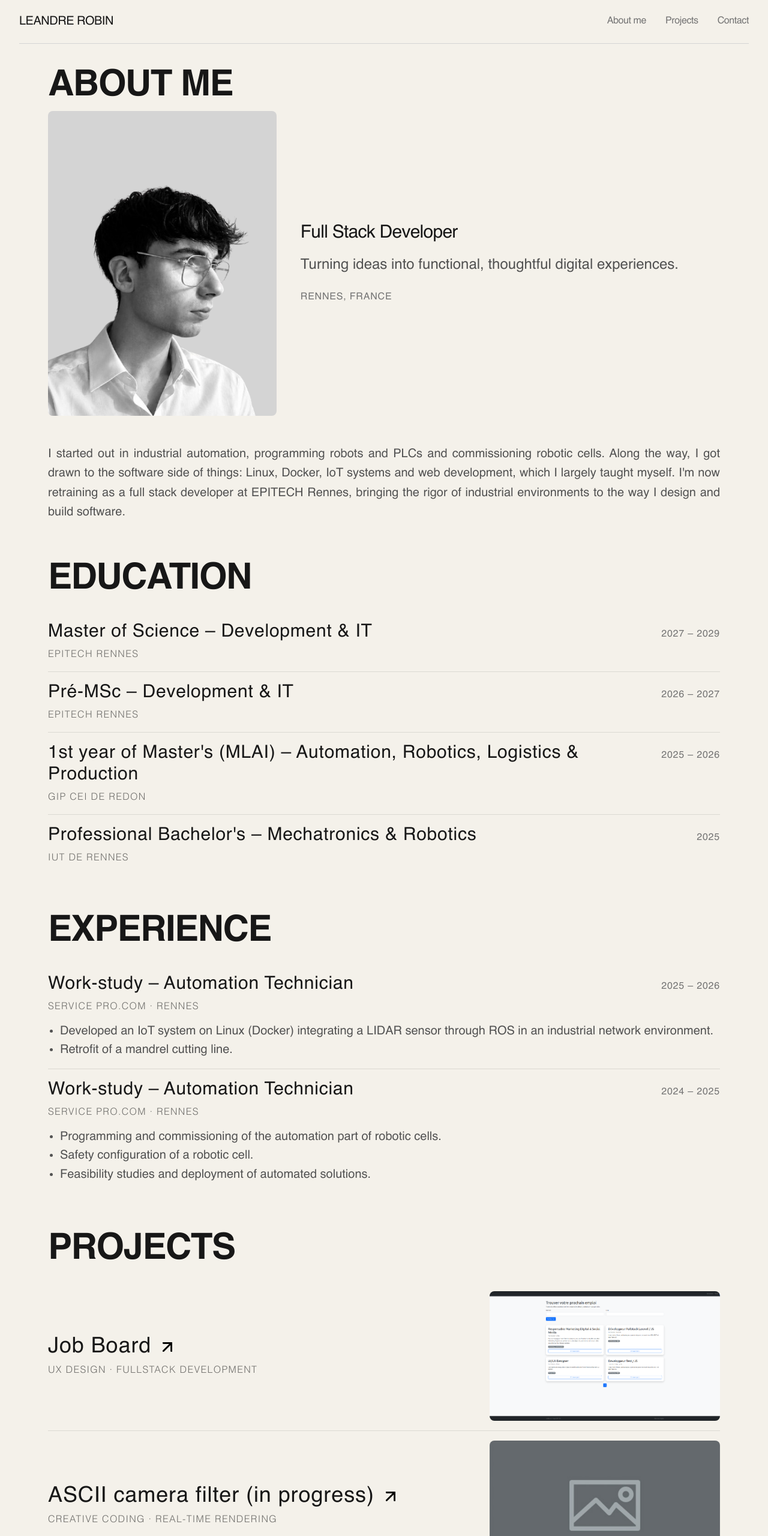
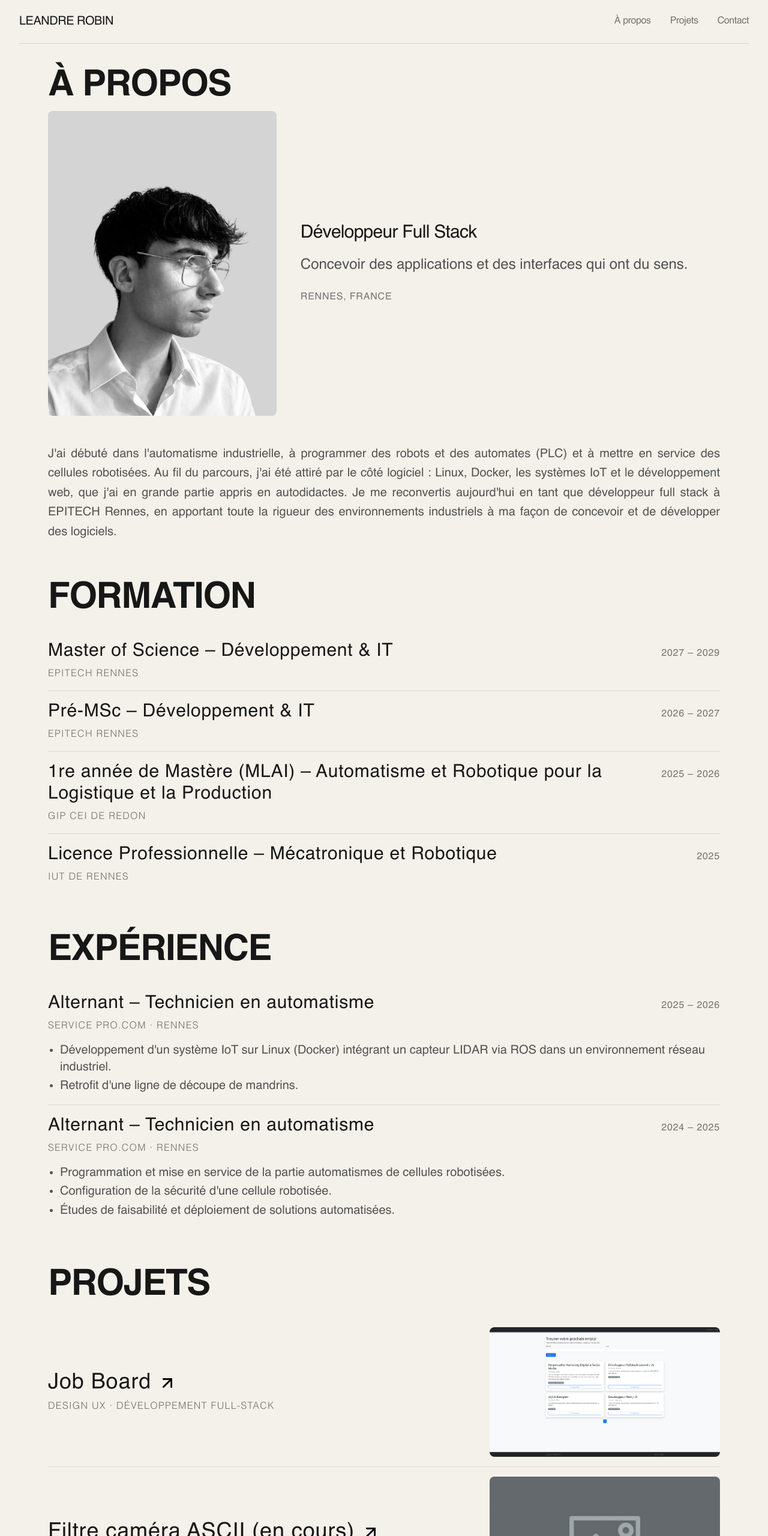
Before and after one commit to leandrerbn/my-portfolio, a website: page index.html in a window 1280 px wide. Shown: the top 2560 px of the page at 60% size. Drawn offline with Linux system fonts and the light colour scheme.

Commit message:
Traduction en français

```diff
--- a/index.html
+++ b/index.html
@@ -6,12 +6,7 @@
     <title>Leandre Robin</title>
     <link rel="icon" href="favicon/favicon.svg" type="image/svg+xml" />
     <link rel="icon" href="favicon/favicon.ico" sizes="48x48" />
-    <link
-      rel="icon"
-      href="favicon/favicon-32.png"
-      type="image/png"
-      sizes="32x32"
-    />
+    <link rel="icon" href="favicon/favicon-32.png" type="image/png" sizes="32x32" />
     <link rel="apple-touch-icon" href="favicon/apple-touch-icon.png" />
     <link rel="stylesheet" href="dist/output.css" />
     <script src="script.js" defer></script>
@@ -27,7 +22,7 @@
         <h2
           class="mb-3 text-3xl leading-none font-semibold tracking-tight text-neutral-900 uppercase md:text-5xl lg:text-6xl"
         >
-          About me
+          À propos
         </h2>
 
         <!-- Portrait + texte -->
@@ -36,43 +31,26 @@
           <div
             class="relative aspect-[3/4] w-[48%] shrink-0 overflow-hidden rounded-lg bg-neutral-300 md:w-[40%] lg:w-[34%]"
           >
-            <img
-              src="assets/images/photo-profil.png"
-              alt="Photo de portrait"
-              class="h-full w-full object-cover"
-            />
+            <img src="assets/images/photo-profil.png" alt="Photo de portrait" class="h-full w-full object-cover" />
           </div>
 
           <!-- Texte -->
           <div class="min-w-0 flex-1">
-            <h3
-              class="text-lg font-medium tracking-tight text-neutral-900 md:text-3xl"
-            >
-              Full Stack Developer
-            </h3>
-            <p
-              class="mt-3 text-base leading-snug text-neutral-600 md:mt-5 md:text-2xl"
-            >
-              Turning ideas into functional, thoughtful digital experiences.
+            <h3 class="text-lg font-medium tracking-tight text-neutral-900 md:text-3xl">Développeur Full Stack</h3>
+            <p class="mt-3 text-base leading-snug text-neutral-600 md:mt-5 md:text-2xl">
+              Concevoir des applications et des interfaces qui ont du sens.
             </p>
-            <p
-              class="mt-4 text-sm tracking-wider text-neutral-500 uppercase md:mt-6 md:text-base"
-            >
-              Rennes, France
-            </p>
+            <p class="mt-4 text-sm tracking-wider text-neutral-500 uppercase md:mt-6 md:text-base">Rennes, France</p>
           </div>
         </div>
 
         <!-- Reconversion -->
-        <p
-          class="mt-8 text-justify text-base leading-relaxed text-neutral-600 md:mt-12 md:text-xl"
-        >
-          I started out in industrial automation, programming robots and PLCs
-          and commissioning robotic cells. Along the way, I got drawn to the
-          software side of things: Linux, Docker, IoT systems and web
-          development, which I largely taught myself. I'm now retraining as a
-          full stack developer at EPITECH Rennes, bringing the rigor of
-          industrial environments to the way I design and build software.
+        <p class="mt-8 text-justify text-base leading-relaxed text-neutral-600 md:mt-12 md:text-xl">
+          J'ai débuté dans l'automatisme industrielle, à programmer des robots et des automates (PLC) et à mettre en
+          service des cellules robotisées. Au fil du parcours, j'ai été attiré par le côté logiciel : Linux, Docker, les
+          systèmes IoT et le développement web, que j'ai en grande partie appris en autodidactes. Je me reconvertis
+          aujourd'hui en tant que développeur full stack à EPITECH Rennes, en apportant toute la rigueur des
+          environnements industriels à ma façon de concevoir et de développer des logiciels.
         </p>
       </section>
 
@@ -80,88 +58,45 @@
         <h2
           class="mb-6 text-3xl leading-none font-semibold tracking-tight text-neutral-900 uppercase md:text-5xl lg:text-6xl"
         >
-          Education
+          Formation
         </h2>
         <ul class="flex flex-col divide-y divide-black/10">
-          <li
-            class="flex flex-col gap-1 py-4 md:flex-row md:items-baseline md:justify-between md:gap-8"
-          >
+          <li class="flex flex-col gap-1 py-4 md:flex-row md:items-baseline md:justify-between md:gap-8">
+            <div class="min-w-0">
+              <h3 class="text-2xl font-medium tracking-wide md:text-3xl">Master of Science – Développement &amp; IT</h3>
+              <p class="mt-2 text-xs font-light tracking-[0.08em] uppercase opacity-60 md:text-base">EPITECH Rennes</p>
+            </div>
+            <p class="shrink-0 text-sm tracking-wider text-neutral-500 uppercase md:text-base">2027 – 2029</p>
+          </li>
+
+          <li class="flex flex-col gap-1 py-4 md:flex-row md:items-baseline md:justify-between md:gap-8">
+            <div class="min-w-0">
+              <h3 class="text-2xl font-medium tracking-wide md:text-3xl">Pré-MSc – Développement &amp; IT</h3>
+              <p class="mt-2 text-xs font-light tracking-[0.08em] uppercase opacity-60 md:text-base">EPITECH Rennes</p>
+            </div>
+            <p class="shrink-0 text-sm tracking-wider text-neutral-500 uppercase md:text-base">2026 – 2027</p>
+          </li>
+
+          <li class="flex flex-col gap-1 py-4 md:flex-row md:items-baseline md:justify-between md:gap-8">
             <div class="min-w-0">
               <h3 class="text-2xl font-medium tracking-wide md:text-3xl">
-                Master of Science – Development &amp; IT
+                1re année de Mastère (MLAI) – Automatisme et Robotique pour la Logistique et la Production
               </h3>
-              <p
-                class="mt-2 text-xs font-light tracking-[0.08em] uppercase opacity-60 md:text-base"
-              >
-                EPITECH Rennes
-              </p>
-            </div>
-            <p
-              class="shrink-0 text-sm tracking-wider text-neutral-500 uppercase md:text-base"
-            >
-              2027 – 2029
-            </p>
-          </li>
-
-          <li
-            class="flex flex-col gap-1 py-4 md:flex-row md:items-baseline md:justify-between md:gap-8"
-          >
-            <div class="min-w-0">
-              <h3 class="text-2xl font-medium tracking-wide md:text-3xl">
-                Pré-MSc – Development &amp; IT
-              </h3>
-              <p
-                class="mt-2 text-xs font-light tracking-[0.08em] uppercase opacity-60 md:text-base"
-              >
-                EPITECH Rennes
-              </p>
-            </div>
-            <p
-              class="shrink-0 text-sm tracking-wider text-neutral-500 uppercase md:text-base"
-            >
-              2026 – 2027
-            </p>
-          </li>
-
-          <li
-            class="flex flex-col gap-1 py-4 md:flex-row md:items-baseline md:justify-between md:gap-8"
-          >
-            <div class="min-w-0">
-              <h3 class="text-2xl font-medium tracking-wide md:text-3xl">
-                1st year of Master's (MLAI) – Automation, Robotics, Logistics
-                &amp; Production
-              </h3>
-              <p
-                class="mt-2 text-xs font-light tracking-[0.08em] uppercase opacity-60 md:text-base"
-              >
+              <p class="mt-2 text-xs font-light tracking-[0.08em] uppercase opacity-60 md:text-base">
                 GIP CEI de Redon
               </p>
             </div>
-            <p
-              class="shrink-0 text-sm tracking-wider text-neutral-500 uppercase md:text-base"
-            >
-              2025 – 2026
-            </p>
+            <p class="shrink-0 text-sm tracking-wider text-neutral-500 uppercase md:text-base">2025 – 2026</p>
           </li>
 
-          <li
-            class="flex flex-col gap-1 py-4 md:flex-row md:items-baseline md:justify-between md:gap-8"
-          >
+          <li class="flex flex-col gap-1 py-4 md:flex-row md:items-baseline md:justify-between md:gap-8">
             <div class="min-w-0">
               <h3 class="text-2xl font-medium tracking-wide md:text-3xl">
-                Professional Bachelor's – Mechatronics &amp; Robotics
+                Licence Professionnelle – Mécatronique et Robotique
               </h3>
-              <p
-                class="mt-2 text-xs font-light tracking-[0.08em] uppercase opacity-60 md:text-base"
-              >
-                IUT de Rennes
-              </p>
+              <p class="mt-2 text-xs font-light tracking-[0.08em] uppercase opacity-60 md:text-base">IUT de Rennes</p>
             </div>
-            <p
-              class="shrink-0 text-sm tracking-wider text-neutral-500 uppercase md:text-base"
-            >
-              2025
-            </p>
+            <p class="shrink-0 text-sm tracking-wider text-neutral-500 uppercase md:text-base">2025</p>
           </li>
         </ul>
       </section>
@@ -170,71 +105,42 @@
         <h2
           class="mb-6 text-3xl leading-none font-semibold tracking-tight text-neutral-900 uppercase md:text-5xl lg:text-6xl"
         >
-          Experience
+          Expérience
         </h2>
         <ul class="flex flex-col divide-y divide-black/10">
           <li class="py-4">
-            <div
-              class="flex flex-col gap-1 md:flex-row md:items-baseline md:justify-between md:gap-8"
-            >
+            <div class="flex flex-col gap-1 md:flex-row md:items-baseline md:justify-between md:gap-8">
               <div class="min-w-0">
-                <h3 class="text-2xl font-medium tracking-wide md:text-3xl">
-                  Work-study – Automation Technician
-                </h3>
-                <p
-                  class="mt-2 text-xs font-light tracking-[0.08em] uppercase opacity-60 md:text-base"
-                >
+                <h3 class="text-2xl font-medium tracking-wide md:text-3xl">Alternant – Technicien en automatisme</h3>
+                <p class="mt-2 text-xs font-light tracking-[0.08em] uppercase opacity-60 md:text-base">
                   Service Pro.com · Rennes
                 </p>
               </div>
-              <p
-                class="shrink-0 text-sm tracking-wider text-neutral-500 uppercase md:text-base"
-              >
-                2025 – 2026
-              </p>
+              <p class="shrink-0 text-sm tracking-wider text-neutral-500 uppercase md:text-base">2025 – 2026</p>
             </div>
-            <ul
-              class="mt-4 list-disc space-y-1 pl-5 text-base leading-snug text-neutral-600 md:text-xl"
-            >
+            <ul class="mt-4 list-disc space-y-1 pl-5 text-base leading-snug text-neutral-600 md:text-xl">
               <li>
-                Developed an IoT system on Linux (Docker) integrating a LIDAR
-                sensor through ROS in an industrial network environment.
+                Développement d'un système IoT sur Linux (Docker) intégrant un capteur LIDAR via ROS dans un
+                environnement réseau industriel.
               </li>
-              <li>Retrofit of a mandrel cutting line.</li>
+              <li>Retrofit d'une ligne de découpe de mandrins.</li>
             </ul>
           </li>
 
           <li class="py-4">
-            <div
-              class="flex flex-col gap-1 md:flex-row md:items-baseline md:justify-between md:gap-8"
-            >
+            <div class="flex flex-col gap-1 md:flex-row md:items-baseline md:justify-between md:gap-8">
               <div class="min-w-0">
-                <h3 class="text-2xl font-medium tracking-wide md:text-3xl">
-                  Work-study – Automation Technician
-                </h3>
-                <p
-                  class="mt-2 text-xs font-light tracking-[0.08em] uppercase opacity-60 md:text-base"
-                >
+                <h3 class="text-2xl font-medium tracking-wide md:text-3xl">Alternant – Technicien en automatisme</h3>
+                <p class="mt-2 text-xs font-light tracking-[0.08em] uppercase opacity-60 md:text-base">
                   Service Pro.com · Rennes
                 </p>
               </div>
-              <p
-                class="shrink-0 text-sm tracking-wider text-neutral-500 uppercase md:text-base"
-              >
-                2024 – 2025
-              </p>
+              <p class="shrink-0 text-sm tracking-wider text-neutral-500 uppercase md:text-base">2024 – 2025</p>
             </div>
-            <ul
-              class="mt-4 list-disc space-y-1 pl-5 text-base leading-snug text-neutral-600 md:text-xl"
-            >
-              <li>
-                Programming and commissioning of the automation part of robotic
-                cells.
-              </li>
-              <li>Safety configuration of a robotic cell.</li>
-              <li>
-                Feasibility studies and deployment of automated solutions.
-              </li>
+            <ul class="mt-4 list-disc space-y-1 pl-5 text-base leading-snug text-neutral-600 md:text-xl">
+              <li>Programmation et mise en service de la partie automatismes de cellules robotisées.</li>
+              <li>Configuration de la sécurité d'une cellule robotisée.</li>
+              <li>Études de faisabilité et déploiement de solutions automatisées.</li>
             </ul>
           </li>
         </ul>
@@ -244,7 +150,7 @@
         <h2
           class="mb-6 text-3xl leading-none font-semibold tracking-tight text-neutral-900 uppercase md:text-5xl lg:text-6xl"
         >
-          Projects
+          Projets
         </h2>
         <ul class="flex flex-col divide-y divide-black/10">
           <!-- Projet 1 -->
@@ -263,17 +169,13 @@
                     class="inline-block h-6 w-6 align-middle [filter:drop-shadow(0_0_0.6px_black)] transition group-hover:translate-x-1 group-hover:-translate-y-1 md:h-8 md:w-8"
                   />
                 </h3>
-                <p
-                  class="mt-2 text-xs font-light tracking-[0.08em] uppercase opacity-60 md:text-base"
-                >
-                  UX design · Fullstack development
+                <p class="mt-2 text-xs font-light tracking-[0.08em] uppercase opacity-60 md:text-base">
+                  Design UX · Développement Full-Stack
                 </p>
               </div>
 
               <!-- Image -->
-              <div
-                class="aspect-video w-40 shrink-0 overflow-hidden rounded-lg md:w-72 lg:w-96"
-              >
+              <div class="aspect-video w-40 shrink-0 overflow-hidden rounded-lg md:w-72 lg:w-96">
                 <img
                   src="assets/images/job-board/homepage.png"
                   alt="Aperçu du site Job Board"
@@ -292,24 +194,20 @@
               <!-- Texte -->
               <div class="min-w-0 flex-1">
                 <h3 class="text-2xl font-medium tracking-wide md:text-4xl">
-                  ASCII camera filter (in progress)
+                  Filtre caméra ASCII (en cours)
                   <img
                     src="assets/icons/arrow-up-right.svg"
                     alt=""
                     class="inline-block h-6 w-6 align-middle [filter:drop-shadow(0_0_0.6px_black)] transition group-hover:translate-x-1 group-hover:-translate-y-1 md:h-8 md:w-8"
                   />
                 </h3>
-                <p
-                  class="mt-2 text-xs font-light tracking-[0.08em] uppercase opacity-60 md:text-base"
-                >
-                  Creative coding · Real-time rendering
+                <p class="mt-2 text-xs font-light tracking-[0.08em] uppercase opacity-60 md:text-base">
+                  Creative coding · Rendu en temps réel
                 </p>
               </div>
 
               <!-- Image -->
-              <div
-                class="aspect-video w-40 shrink-0 overflow-hidden rounded-lg md:w-72 lg:w-96"
-              >
+              <div class="aspect-video w-40 shrink-0 overflow-hidden rounded-lg md:w-72 lg:w-96">
                 <img
                   src="assets/images/empty-image.jpeg"
                   alt="Aperçu du filtre ASCII"
@@ -328,24 +226,20 @@
               <!-- Texte -->
               <div class="min-w-0 flex-1">
                 <h3 class="text-2xl font-medium tracking-wide md:text-4xl">
-                  Photographer portfolio (in progress)
+                  Portfolio de photographe (en cours)
                   <img
                     src="assets/icons/arrow-up-right.svg"
                     alt=""
                     class="inline-block h-6 w-6 align-middle [filter:drop-shadow(0_0_0.6px_black)] transition group-hover:translate-x-1 group-hover:-translate-y-1 md:h-8 md:w-8"
                   />
                 </h3>
-                <p
-                  class="mt-2 text-xs font-light tracking-[0.08em] uppercase opacity-60 md:text-base"
-                >
-                  UX design · User empowerment
+                <p class="mt-2 text-xs font-light tracking-[0.08em] uppercase opacity-60 md:text-base">
+                  Design UX · Autonomie des utilisateurs
                 </p>
               </div>
 
               <!-- Image -->
-              <div
-                class="aspect-video w-40 shrink-0 overflow-hidden rounded-lg md:w-72 lg:w-96"
-              >
+              <div class="aspect-video w-40 shrink-0 overflow-hidden rounded-lg md:w-72 lg:w-96">
                 <img
                   src="assets/images/empty-image.jpeg"
                   alt="Aperçu du portfolio photographe"
--- a/partials/header.html
+++ b/partials/header.html
@@ -17,7 +17,7 @@
               href="/#about"
               class="text-base font-medium tracking-tight text-neutral-500 transition hover:text-neutral-900"
             >
-              About me
+              À propos
             </a>
           </li>
           <li>
@@ -25,7 +25,7 @@
               href="/#projects"
               class="text-base font-medium tracking-tight text-neutral-500 transition hover:text-neutral-900"
             >
-              Projects
+              Projets
             </a>
           </li>
           <li>
@@ -60,12 +60,12 @@
   <ul class="h-[calc(100dvh-4.5rem-1px)] bg-fond px-4 py-6">
     <li class="mx-auto max-w-6xl py-3">
       <a href="/#about" class="text-4xl font-bold tracking-tight text-neutral-700 transition hover:text-neutral-900">
-        About me
+        À propos
       </a>
     </li>
     <li class="mx-auto max-w-6xl py-3">
       <a href="/#projects" class="text-4xl font-bold tracking-tight text-neutral-700 transition hover:text-neutral-900">
-        Projects
+        Projets
       </a>
     </li>
     <li class="mx-auto max-w-6xl py-3">
```
Also changed, not shown: partials/footer.html (+21 -25 lines), projects/ASCII-camera-filter.html (+1 -1 lines), projects/job-board.html (+33 -82 lines), projects/photographer-portfolio.html (+1 -1 lines).
